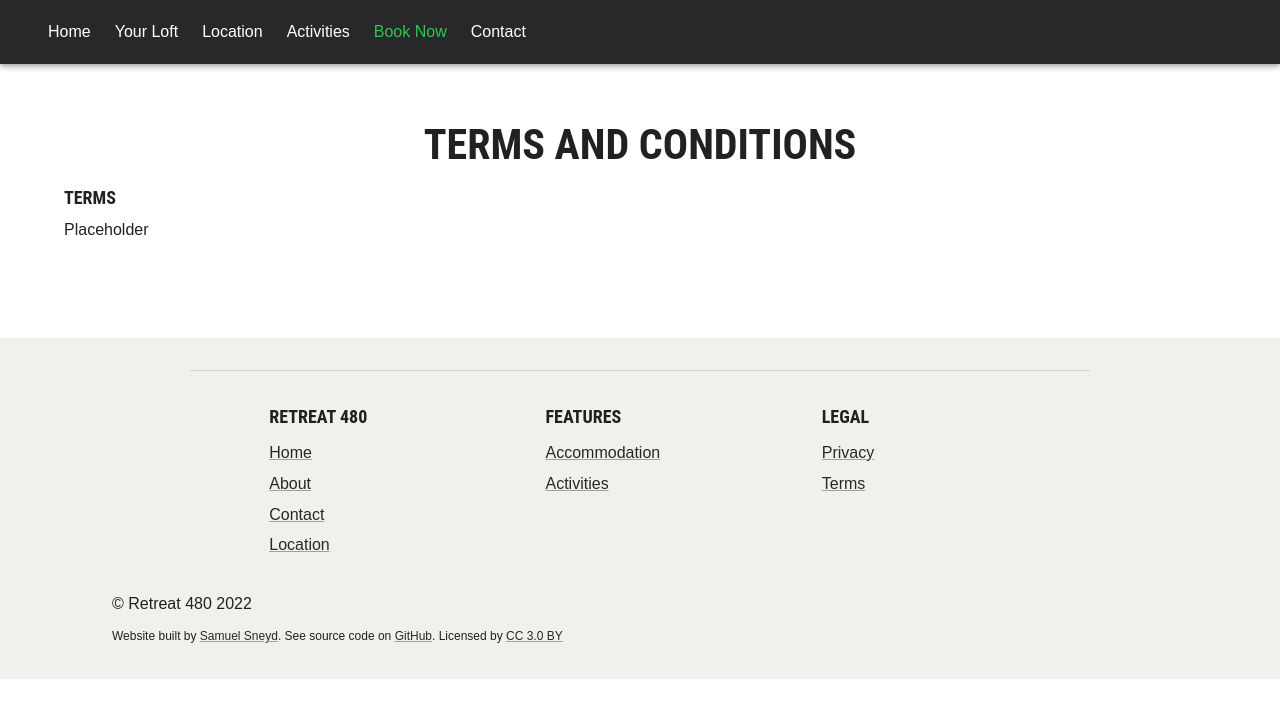
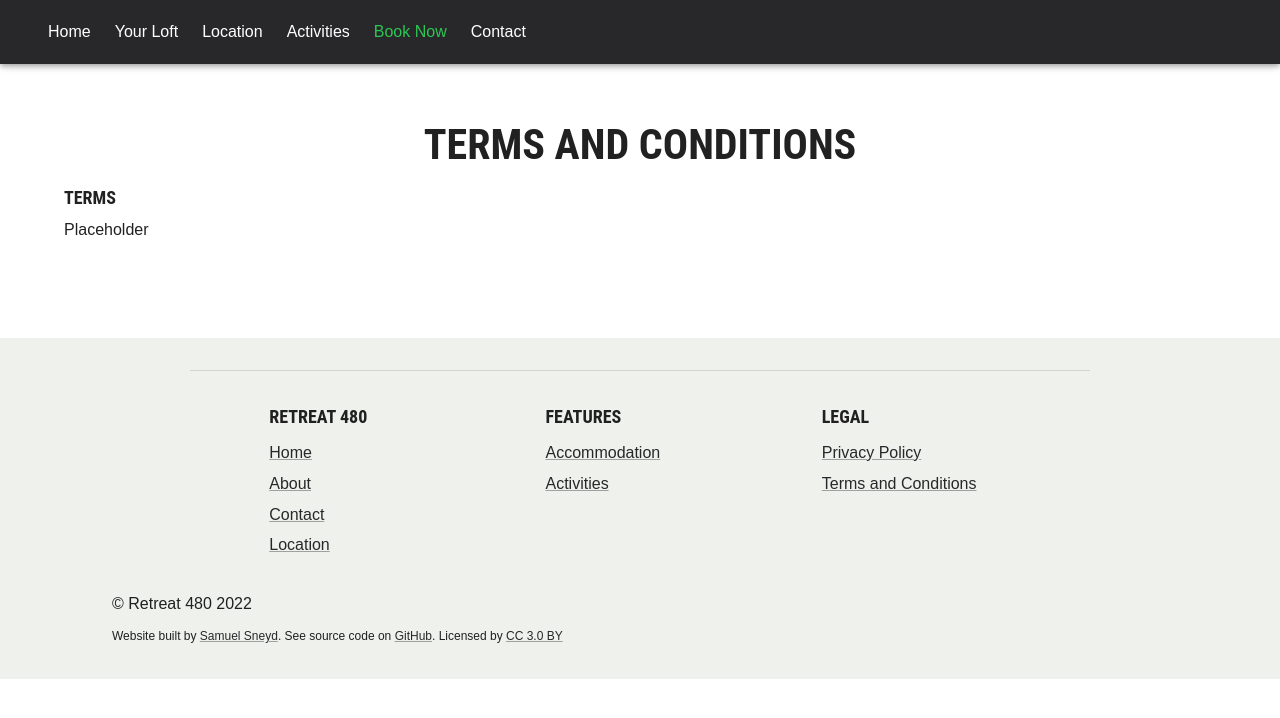
Before and after one commit to samuelsneyd/DEPRECATED_480, a React app in the folder frontend/: page /terms in a window 1280 px wide. Shown: the top 718 px of the page. Built offline with nearby package versions, Linux system fonts and the light colour scheme; the HTML template or start-up script is replaced by a standard one.

Commit message:
Configure footer href links

```diff
--- a/frontend/src/components/AppFooter/AppFooter.js
+++ b/frontend/src/components/AppFooter/AppFooter.js
@@ -10,22 +10,49 @@ const footers = [
   {
     title: 'Retreat 480',
     description: [
-      'Home',
-      'About',
-      'Contact',
-      'Location'
+      {
+        text: 'Home',
+        href: '/'
+      },
+      {
+        text: 'About',
+        href: '/about/'
+      },
+      {
+        text: 'Contact',
+        href: '/contact/'
+      },
+      {
+        text: 'Location',
+        href: '/location/'
+      }
     ]
   },
   {
     title: 'Features',
     description: [
-      'Accommodation',
-      'Activities'
+      {
+        text: 'Accommodation',
+        href: '/accommodation/'
+      },
+      {
+        text: 'Activities',
+        href: '/activities/'
+      }
     ]
   },
   {
     title: 'Legal',
-    description: ['Privacy', 'Terms']
+    description: [
+      {
+        text: 'Privacy Policy',
+        href: '/privacy/'
+      },
+      {
+        text: 'Terms and Conditions',
+        href: '/terms/'
+      }
+    ]
   }
 ];
 
@@ -63,9 +90,9 @@ function AppFooter() {
                     p: 0
                   }}>
                     {footer.description.map((item) => (
-                      <Box component="li" key={item} sx={{ py: 0.5 }}>
-                        <Link href={`/${item.replace(/ /g, '-').toLowerCase()}/`}>
-                          {item}
+                      <Box component="li" key={item.text} sx={{ py: 0.5 }}>
+                        <Link href={item.href}>
+                          {item.text}
                         </Link>
                       </Box>
                     ))}
@@ -83,19 +110,19 @@ function AppFooter() {
             <Typography variant="caption">
               {'Website built by '}
               <Link href="https://github.com/samuelsneyd"
-                    rel="sponsored"
+                    rel="noopener noreferrer"
                     title="Samuel"
                     target="_blank"
               >
-                Samuel Sneyd
+                {'Samuel Sneyd'}
               </Link>
               {'. See source code on '}
               <Link href="https://github.com/samuelsneyd/retreat_480"
-                    rel="sponsored"
+                    rel="noopener noreferrer"
                     title="GitHub Repository"
                     target="_blank"
               >
-                GitHub
+                {'GitHub'}
               </Link>
               {'. Licensed by '}
               <Link
@@ -104,7 +131,7 @@ function AppFooter() {
                 target="_blank"
                 rel="noopener noreferrer"
               >
-                CC 3.0 BY
+                {'CC 3.0 BY'}
               </Link>
             </Typography>
           </Container>
```
